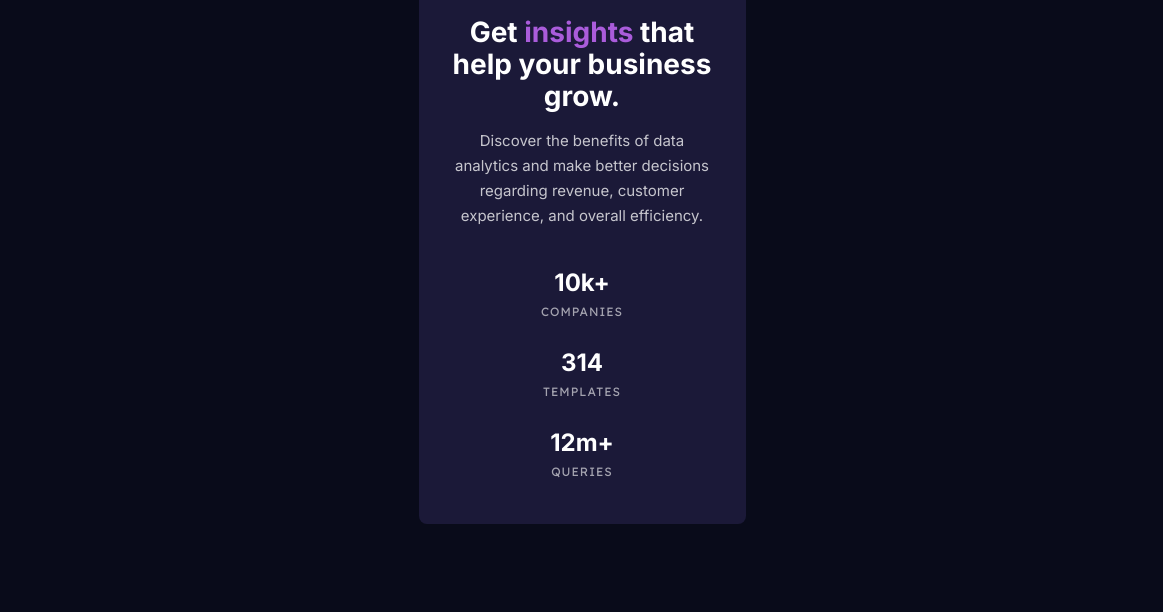
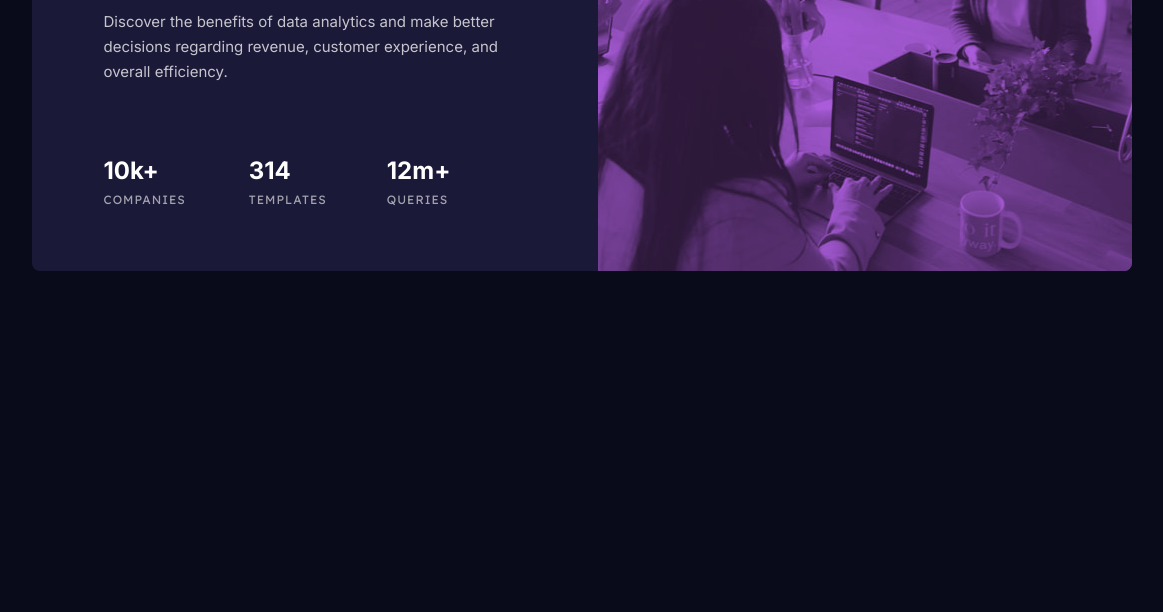
Before and after one commit to DalaScript/stats-preview-card-component, a plain HTML site: page index.html in a window 1536 px wide. Shown: the part 352-964 px from the top of the page, without its empty margins (186-1349 px from the left). After the commit the page ends 800 px from the top, so only its background shows below. Drawn offline with Linux system fonts and the light colour scheme.

Commit message:
webiste is ready for all devices

```diff
--- a/assets/scss/styles.scss
+++ b/assets/scss/styles.scss
@@ -148,5 +148,62 @@ main {
         mix-blend-mode: normal;
         opacity: 0.6;
     }
+}
 
+@media only screen and (min-width: 1440px) {
+    main {
+        padding: 177px;
+    }
+
+    .preview-card {
+        max-width: 1100px;
+        height: 446px;
+
+        display: flex;
+        flex-direction: row-reverse;
+
+        &__img {
+            flex-basis: 540px;
+            height: 100%;
+
+            &::before {
+                background: url("../images/image-header-desktop.jpg");
+            }
+        }
+
+        &__inner-text {
+            flex-basis: 570px;
+            padding: 71px 95px 59px 71.5px;
+        }
+
+        &__title {
+            font-size: 36px;
+            line-height: 44px;
+
+            text-align: left;
+        }
+
+        &__caption {
+            margin-top: 25px;
+            text-align: left;
+        }
+
+        &__benefits-container {
+            margin-top: 72px;
+            flex-direction: row;
+            gap: 60px;
+        }
+
+        &__benefit:nth-of-type(2) {
+            margin-left: 3px;
+        }
+
+        &__benefit-title {
+            text-align: left;
+        }
+
+        &__benefit-caption {
+            text-align: left;
+        }
+    }
 }
--- a/index.html
+++ b/index.html
@@ -3,7 +3,7 @@
 <head>
   <meta charset="UTF-8">
   <meta name="viewport" content="width=device-width, initial-scale=1.0"> <!-- displays site properly based on user's device -->
-  <link rel="icon" type="image/png" sizes="32x32" href="./images/favicon-32x32.png">
+  <link rel="icon" type="image/png" sizes="32x32" href="./assets/images/favicon-32x32.png">
 
   <link rel="preconnect" href="https://fonts.googleapis.com">
   <link rel="preconnect" href="https://fonts.gstatic.com" crossorigin>
@@ -15,7 +15,7 @@
 </head>
 <body>
   <main>
-    <article class="preview-card">
+    <div class="preview-card">
       <div class="preview-card__img"></div>
       <div class="preview-card__inner-text">
         <p class="preview-card__title">
@@ -40,7 +40,7 @@
           </div>
         </div>
       </div>
-    </article>
+    </div>
   </main>
 
 </body>
```
Also changed, not shown: assets/styles/styles.css.
